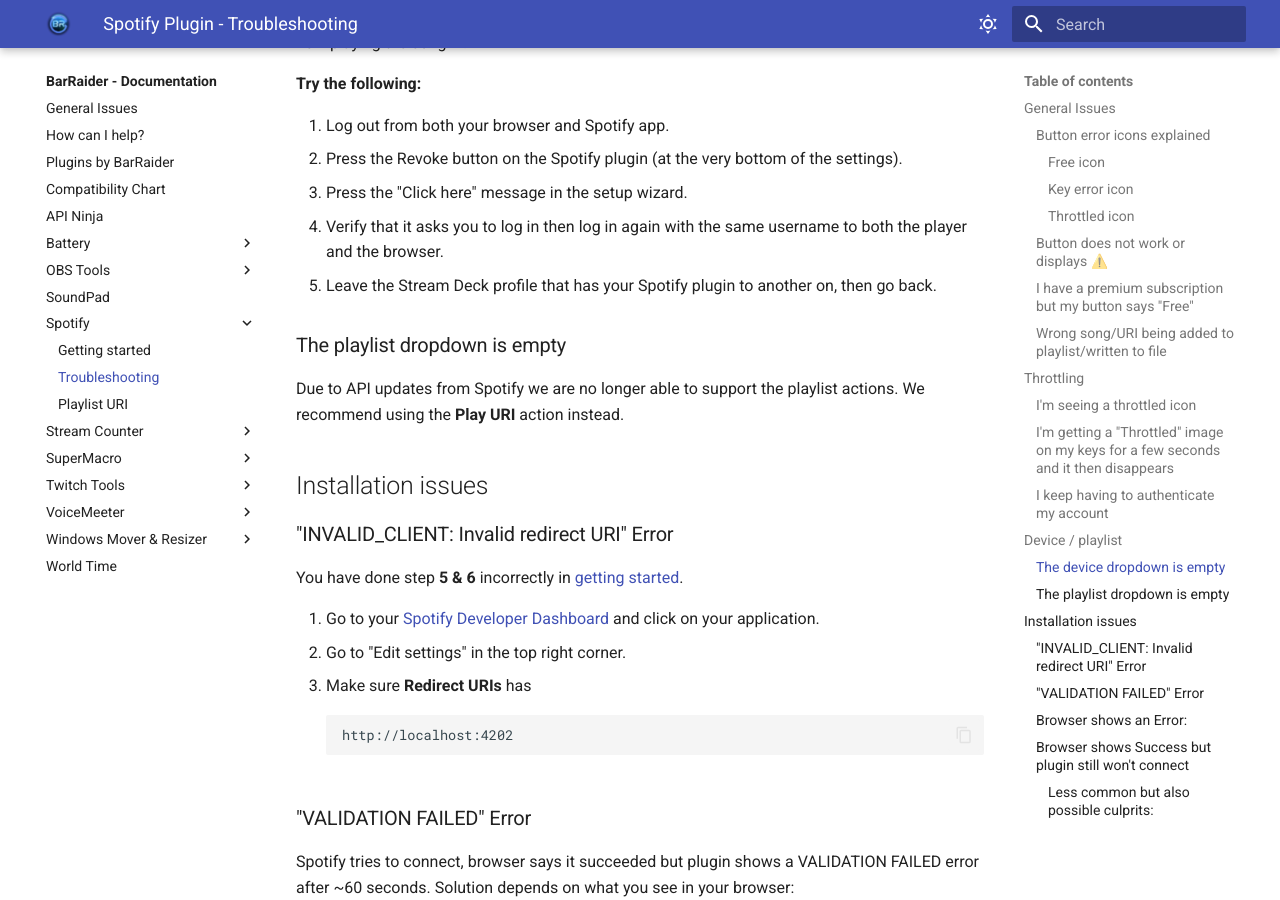
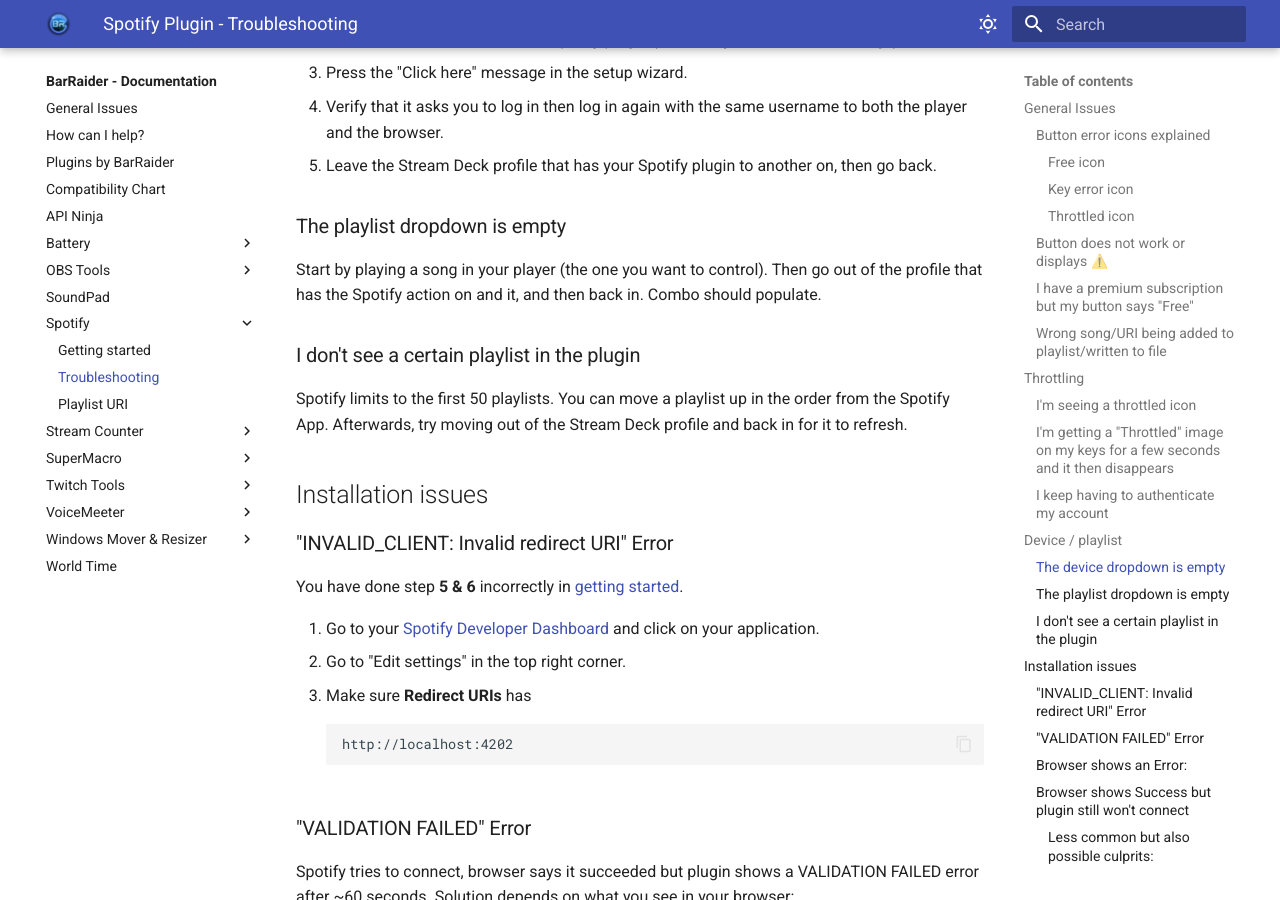
Before and after one commit to BarRaiders/barraiders.github.io, an MkDocs documentation site: the page built from docs/faqs/spotify/troubleshooting.md, in a window 1280 px wide and 900 px high, scrolled down 2408 px. Built offline with MkDocs 1.6.1 and Material for MkDocs 9.7.7, drawn with Linux system fonts in a browser that asks for light colours; comment, search, counter and statistics services are not loaded; some of the changed text lies outside the part shown.

Commit message:
Mistakes where made and fixed.

```diff
--- a/docs/faqs/spotify/troubleshooting.md
+++ b/docs/faqs/spotify/troubleshooting.md
@@ -6,10 +6,6 @@
 # Spotify - Troubleshooting
 
 ## General Issues
-
-!!! warning
-
-    The playlist actions are no longer supported due to API updates made by Spotify.
 
 ### Button error icons explained
 
@@ -73,7 +69,10 @@
 5. Leave the Stream Deck profile that has your Spotify plugin to another on, then go back.
 
 ### The playlist dropdown is empty
-Due to API updates from Spotify we are no longer able to support the playlist actions. We recommend using the **Play URI** action instead.
+Start by playing a song in your player (the one you want to control). Then go out of the profile that has the Spotify action on and it, and then back in. Combo should populate.
+
+### I don't see a certain playlist in the plugin
+Spotify limits to the first 50 playlists. You can move a playlist up in the order from the Spotify App. Afterwards, try moving out of the Stream Deck profile and back in for it to refresh.
 
 ## Installation issues
 ### "INVALID_CLIENT: Invalid redirect URI" Error
```
Also changed, not shown: docs/faqs/supermacro/variables.md (+1 -1 lines).
